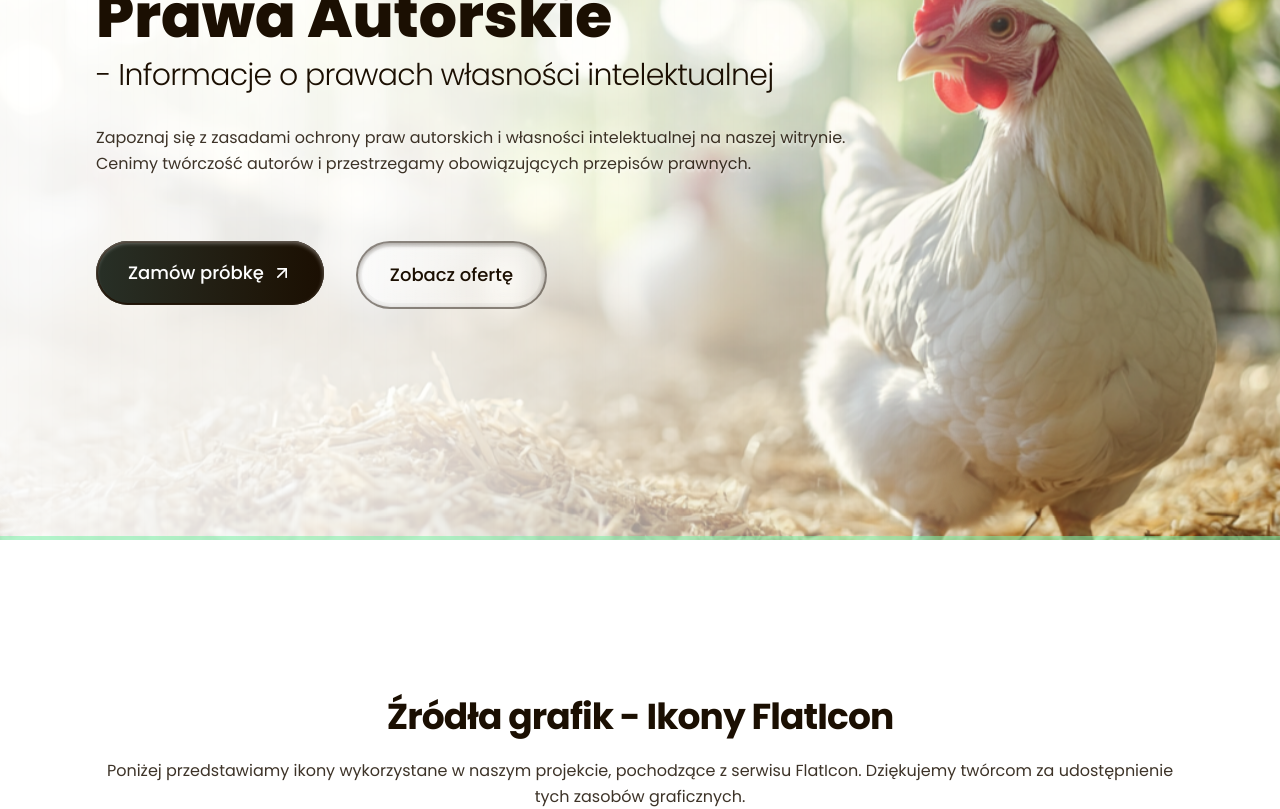
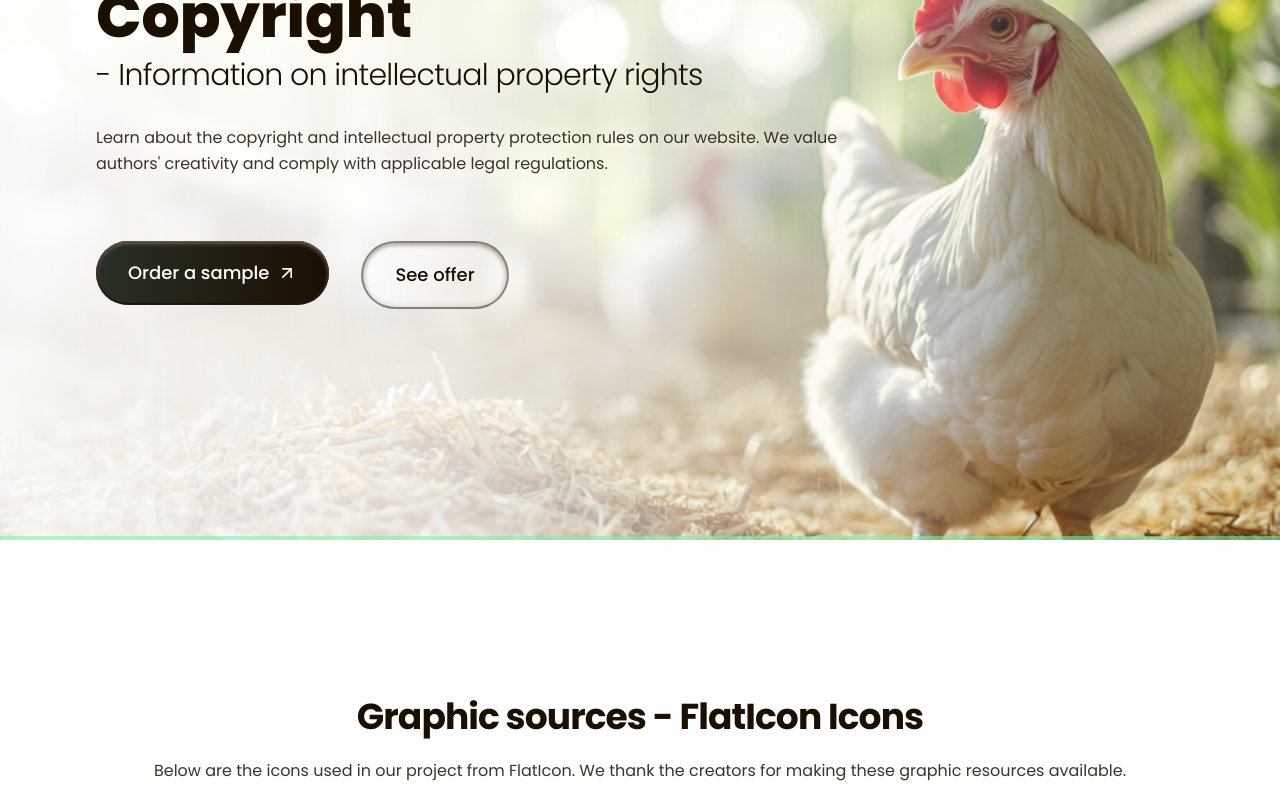
Before and after one commit to muslewski/BioFloor, a Next.js app: page /en/prawa-autorskie in a window 1280 px wide. Shown: the part 260-1069 px from the top of the page. Built offline with nearby package versions, Linux system fonts and the light colour scheme.

Commit message:
Translate copyright page

```diff
--- a/messages/de.json
+++ b/messages/de.json
@@ -305,7 +305,13 @@
       "description": "empty"
     },
     "Page": {
-      "title": "Copyright"
+      "title": "Urheberrecht",
+      "titleLight": "- Informationen zum geistigen Eigentum",
+      "description": "Informieren Sie sich über die Regeln zum Schutz von Urheberrechten und geistigem Eigentum auf unserer Website. Wir schätzen die Kreativität der Autoren und halten uns an die geltenden gesetzlichen Bestimmungen.",
+      "cta1": "Probe bestellen",
+      "cta2": "Angebot ansehen",
+      "flaticonSectionTitle": "Grafikquellen - FlatIcon Icons",
+      "flaticonSectionDescription": "Nachfolgend präsentieren wir die Symbole aus dem FlatIcon-Service, die in unserem Projekt verwendet wurden. Wir danken den Erstellern für die Bereitstellung dieser grafischen Ressourcen."
     }
   }
 }
--- a/messages/en.json
+++ b/messages/en.json
@@ -305,7 +305,13 @@
       "description": "empty"
     },
     "Page": {
-      "title": "Copyright"
+      "title": "Copyright",
+      "titleLight": "- Information on intellectual property rights",
+      "description": "Learn about the copyright and intellectual property protection rules on our website. We value authors' creativity and comply with applicable legal regulations.",
+      "cta1": "Order a sample",
+      "cta2": "See offer",
+      "flaticonSectionTitle": "Graphic sources - FlatIcon Icons",
+      "flaticonSectionDescription": "Below are the icons used in our project from FlatIcon. We thank the creators for making these graphic resources available."
     }
   }
 }
--- a/messages/pl.json
+++ b/messages/pl.json
@@ -305,7 +305,13 @@
       "description": "empty"
     },
     "Page": {
-      "title": "Prawa Autorskie"
+      "title": "Prawa Autorskie",
+      "titleLight": "- Informacje o prawach własności intelektualnej",
+      "description": "Zapoznaj się z zasadami ochrony praw autorskich i własności intelektualnej na naszej witrynie. Cenimy twórczość autorów i przestrzegamy obowiązujących przepisów prawnych.",
+      "cta1": "Zamów próbkę",
+      "cta2": "Zobacz ofertę",
+      "flaticonSectionTitle": "Źródła grafik - Ikony FlatIcon",
+      "flaticonSectionDescription": "Poniżej przedstawiamy ikony wykorzystane w naszym projekcie, pochodzące z serwisu FlatIcon. Dziękujemy twórcom za udostępnienie tych zasobów graficznych."
     }
   }
 }
--- a/src/modules/prawa-autorskie/copyright-view.tsx
+++ b/src/modules/prawa-autorskie/copyright-view.tsx
@@ -1,16 +1,25 @@
 import { ViewWrapper } from "@/components/common/view-wrapper";
 import { CopyrightSection } from "@/modules/prawa-autorskie/sections/copyright-section";
 import { HeroSection } from "@/modules/prawa-autorskie/sections/hero-section";
-// import { getTranslations } from "next-intl/server";
+import { getTranslations } from "next-intl/server";
 
 export async function CopyrightView() {
   // Get translations for static rendering
-  // const t = await getTranslations("Copyright.Page");
+  const t = await getTranslations("Copyright.Page");
 
   return (
     <ViewWrapper>
-      <HeroSection />
-      <CopyrightSection />
+      <HeroSection
+        title={t("title")}
+        titleLight={t("titleLight")}
+        description={t("description")}
+        cta1={t("cta1")}
+        cta2={t("cta2")}
+      />
+      <CopyrightSection
+        flaticonSectionTitle={t("flaticonSectionTitle")}
+        flaticonSectionDescription={t("flaticonSectionDescription")}
+      />
     </ViewWrapper>
   );
 }
--- a/src/modules/prawa-autorskie/sections/copyright-section.tsx
+++ b/src/modules/prawa-autorskie/sections/copyright-section.tsx
@@ -3,12 +3,15 @@ import { SectionIntro } from "@/components/common/section/section-intro/intro";
 import { SectionWrapper } from "@/components/common/section/section-wrapper";
 import { ExternalLink } from "@/components/layout/footer/external-link";
 
-export function CopyrightSection() {
+export function CopyrightSection(p: {
+  flaticonSectionTitle: string;
+  flaticonSectionDescription: string;
+}) {
   return (
     <SectionWrapper>
       <SectionIntro
-        title="Źródła grafik - Ikony FlatIcon"
-        description="Poniżej przedstawiamy ikony wykorzystane w naszym projekcie, pochodzące z serwisu FlatIcon. Dziękujemy twórcom za udostępnienie tych zasobów graficznych."
+        title={p.flaticonSectionTitle}
+        description={p.flaticonSectionDescription}
       />
       <div className="flex flex-wrap gap-8 sm:gap-16 justify-evenly [&>div]:min-w-[250px]">
         <GreenCard
--- a/src/modules/prawa-autorskie/sections/hero-section.tsx
+++ b/src/modules/prawa-autorskie/sections/hero-section.tsx
@@ -3,24 +3,30 @@ import { HeroIntro } from "@/components/common/hero/hero-intro/intro";
 import { HeroWrapper } from "@/components/common/hero/hero-wrapper";
 import { ArrowUpRight } from "lucide-react";
 
-export function HeroSection() {
+export function HeroSection(p: {
+  title: string;
+  titleLight: string;
+  description: string;
+  cta1: string;
+  cta2: string;
+}) {
   return (
     <HeroWrapper
       backgroundImage="/images/prawa-autorskie/henhouse.png"
       isBorderBottom
     >
       <HeroIntro
-        title="Prawa Autorskie"
+        title={p.title}
         classNameHeroHeader="max-w-3xl"
-        titleLight="- Informacje o prawach własności intelektualnej"
-        description="Zapoznaj się z zasadami ochrony praw autorskich i własności intelektualnej na naszej witrynie. Cenimy twórczość autorów i przestrzegamy obowiązujących przepisów prawnych."
+        titleLight={p.titleLight}
+        description={p.description}
         ctaButtons={
           <>
             <Cta href="/kontakt" icon={<ArrowUpRight className="size-5" />}>
-              Zamów próbkę
+              {p.cta1}
             </Cta>
             <Cta href="/oferta" variant="outlined">
-              Zobacz ofertę
+              {p.cta2}
             </Cta>
           </>
         }
```
